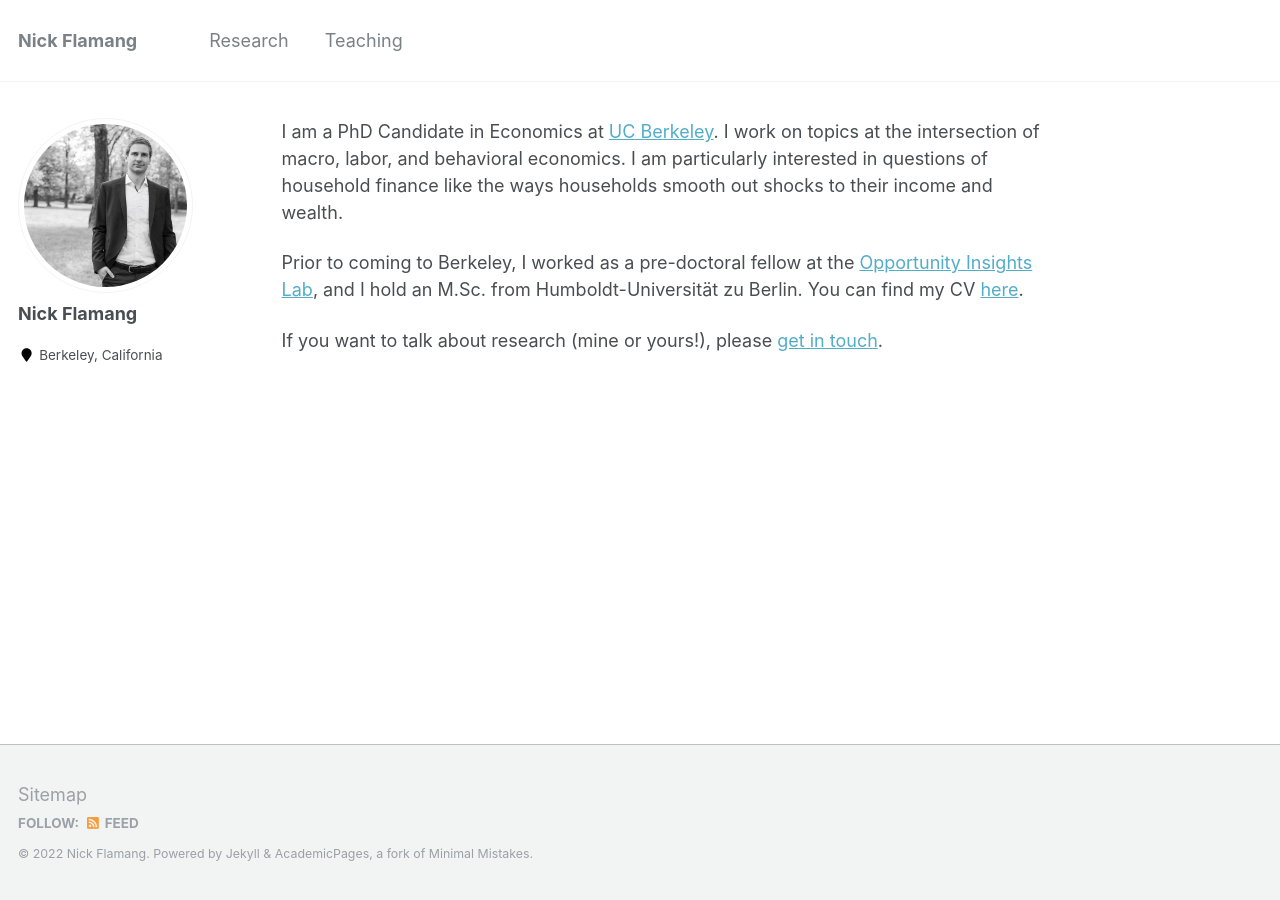
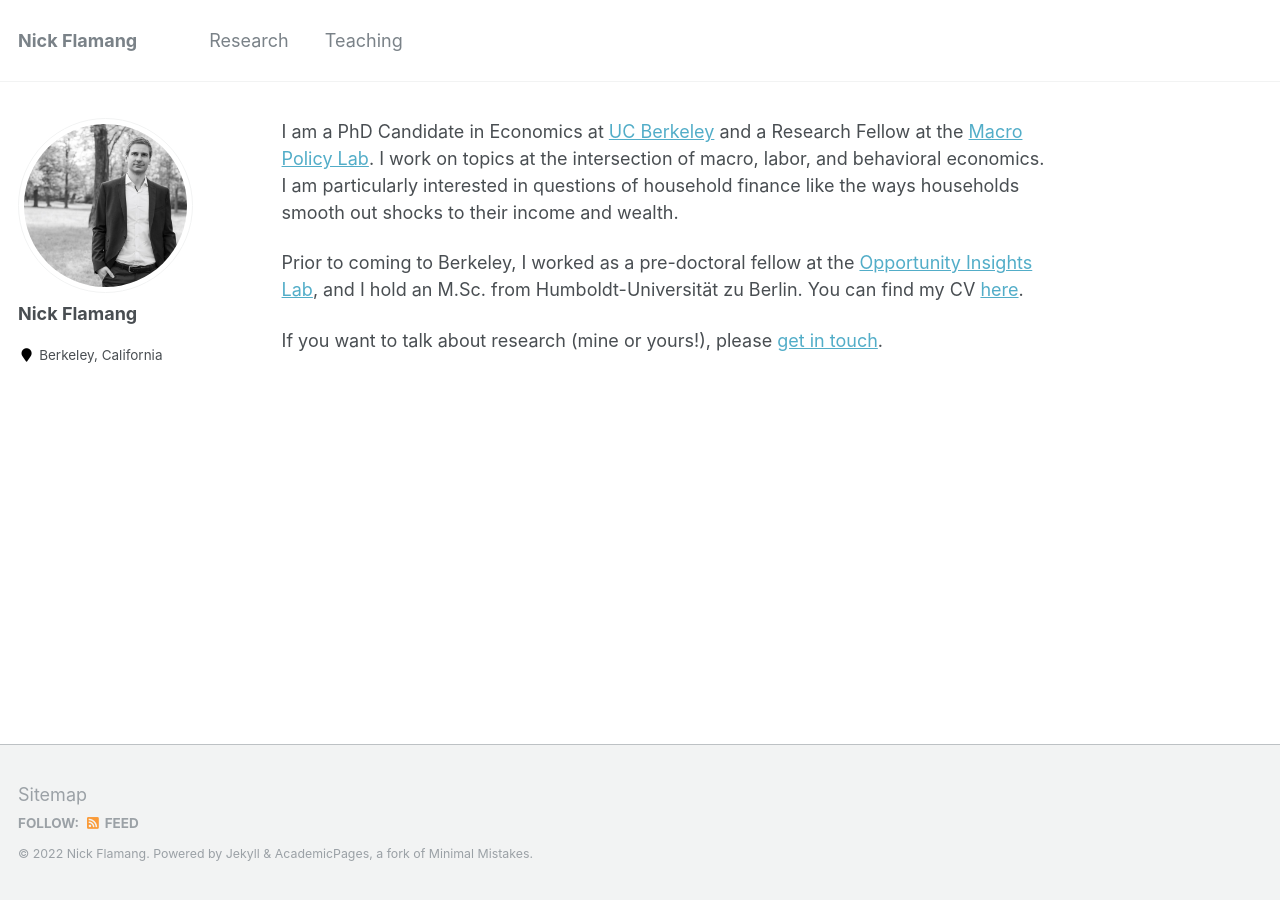
Before and after one commit to nickflamang/nickflamang.github.io, a Jekyll site: the page built from index.md, in a window 1280 px wide. Built offline with Jekyll 4.4.1, drawn with Linux system fonts in a browser that asks for light colours; our own code applies the rules of GitHub Pages for plain Markdown files.

Commit message:
Update index.md

```diff
--- a/index.md
+++ b/index.md
@@ -1,4 +1,4 @@
-I am a PhD Candidate in Economics at [UC Berkeley](https://www.econ.berkeley.edu/). I work on topics at the intersection of macro, labor, and behavioral economics. I am particularly interested in questions of household finance like the ways households smooth out shocks to their income and wealth.
+I am a PhD Candidate in Economics at [UC Berkeley](https://www.econ.berkeley.edu/) and a Research Fellow at the [Macro Policy Lab](https://www.macropolicylab.org/). I work on topics at the intersection of macro, labor, and behavioral economics. I am particularly interested in questions of household finance like the ways households smooth out shocks to their income and wealth.
 
 Prior to coming to Berkeley, I worked as a pre-doctoral fellow at the [Opportunity Insights Lab](https://opportunityinsights.org/), and I hold an M.Sc. from Humboldt-Universität zu Berlin. You can find my CV [here](https://www.dropbox.com/s/8jmjnbfrxfxqa2f/CV_Website.pdf?dl=0).
 
```
